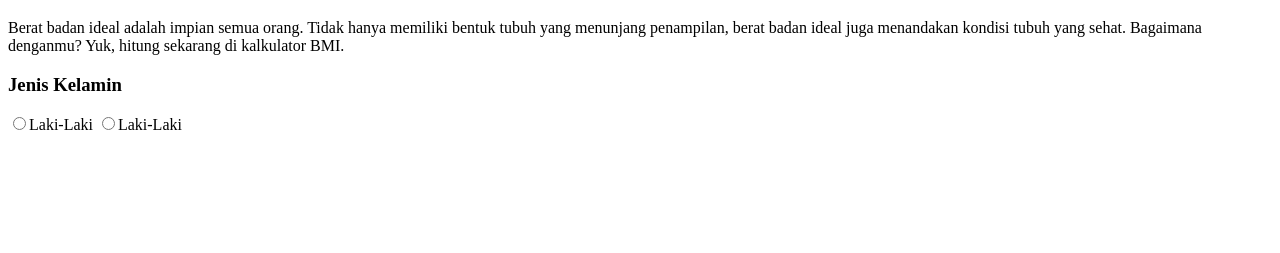
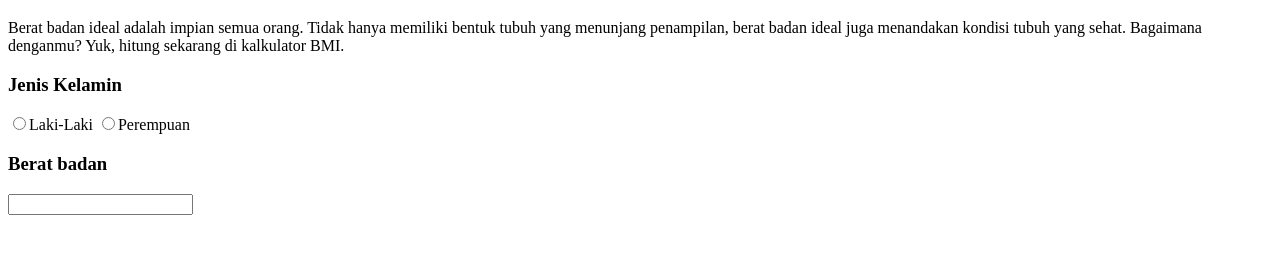
Before and after one commit to revou-fundamental-course/5-aug-24-januarw, a plain HTML site: page index.html in a window 1280 px wide. Shown: the part 61-314 px from the top of the page. Drawn offline with Linux system fonts and the light colour scheme.

Commit message:
update index html

```diff
--- a/index.html
+++ b/index.html
@@ -19,8 +19,13 @@
         <form>
             <div>
                 <h3>Jenis Kelamin</h3>
-                <input type="radio" id="jenis-kelamin"><label for="laki-laki">Laki-Laki</label>
-                <input type="radio" id="jenis-kelamin"><label for="laki-laki">Laki-Laki</label>
+                <input type="radio" id="Laki-Laki" name="jenis-kelamin" value="Laki-Laki"><label for="laki-laki">Laki-Laki</label>
+                <input type="radio" id="Perempuan" name="jenis-kelamin" value="Perempuan"><label for="Perempuan">Perempuan</label>
+            </div>
+
+            <div>
+                <h3>Berat badan</h3>
+                <input type="number">
             </div>
         </form>
 
```
